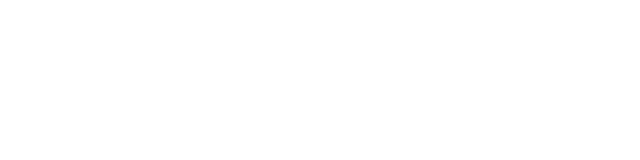
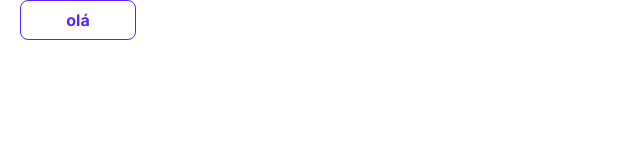
Before and after one commit to Habitum/web, a React (Create React App) app: page /login in a window 1280 px wide. Shown: the top 160 px of the page, without its empty margins (0-640 px from the left). Built offline with nearby package versions, Linux system fonts and the light colour scheme.

Commit message:
feat: add button component

```diff
--- a/src/App.tsx
+++ b/src/App.tsx
@@ -3,6 +3,7 @@ import React from "react";
 import { ToastContainer } from "react-toastify";
 
 import "react-toastify/dist/ReactToastify.css";
+import Button from "./components/Button";
 import { GlobalStyles } from "./styles/globalStyles";
 
 const App = () => {
@@ -10,6 +11,7 @@ const App = () => {
     <>
       <ToastContainer position="bottom-right" autoClose={3000} hideProgressBar={false} newestOnTop={false} closeOnClick rtl={false} pauseOnFocusLoss draggable pauseOnHover theme="light" />
       <GlobalStyles />
+      <Button name="olá" variant="outline" />
     </>
   );
 };
--- /dev/null
+++ b/src/components/Button/index.tsx
@@ -0,0 +1,13 @@
+import { iButton } from './types'
+
+import { StyledButton } from './styles'
+
+const Button = ({ onClick, name, variant }:iButton) => {
+  return (
+    <StyledButton variant={variant} onClick={onClick}>
+      {name}
+    </StyledButton>
+  )
+}
+
+export default Button
--- /dev/null
+++ b/src/components/Button/styles.ts
@@ -0,0 +1,44 @@
+import { iButtonStyles } from "./types";
+
+import styled, { css } from "styled-components";
+
+export const StyledButton = styled.button`
+
+  border-radius: var(--radius);
+  display: flex;
+  flex-direction: row;
+  justify-content: center;
+  align-items: center;
+  padding: 0px 1.5rem;
+  gap: 0.625rem;
+  width: 7.25rem;
+  height: 2.5rem;
+  font-family: var(--font-family-inter);
+  font-size: var(--text-button-size-200);
+  font-weight: var(--text-weight-200);
+  cursor: pointer;
+
+  ${({ variant }: iButtonStyles) => {
+    switch (variant) {
+      default:
+      case "primary":
+        return css`
+          color: var(--color-white);
+          background-color: var(--color-brand-100);
+          :hover {
+            background-color: var(--color-brand-200);
+          }
+        `;
+      case "outline":
+        return css`
+          border: 0.0938rem solid var(--color-brand-100);
+          background-color: var(--color-white);
+          color: var(--color-brand-100);
+          :hover {
+            background-color: var(--color-brand-100);
+            color: var(--color-white);
+          }
+        `;
+    }
+  }}
+`;
--- /dev/null
+++ b/src/components/Button/types.ts
@@ -0,0 +1,10 @@
+export interface iButton {
+  name: string;
+  onClick?: () => void;
+  variant: string;
+}
+
+
+export interface iButtonStyles {
+variant: string;
+}
--- a/src/styles/globalStyles.ts
+++ b/src/styles/globalStyles.ts
@@ -21,7 +21,7 @@ export const GlobalStyles = createGlobalStyle`
     --color-okay: #45FF26;
     --color-alert: #FF3838;
 
-    --radius: 8px;
+    --radius: 0.5rem;
 
     --font-family-inter: 'Inter', sans-serif;
     --font-family-montserrat: 'Montserrat', sans-serif;
@@ -45,7 +45,7 @@ export const GlobalStyles = createGlobalStyle`
     --text-status-size: 1.5rem;
     --text-placeholder-size: 1rem;
 
-    --text-weight-100: 700;
+    --text-weight-100: 900;
     --text-weight-200: 700;
     --text-weight-300: 500;
     --text-weight-400: 400;
```
